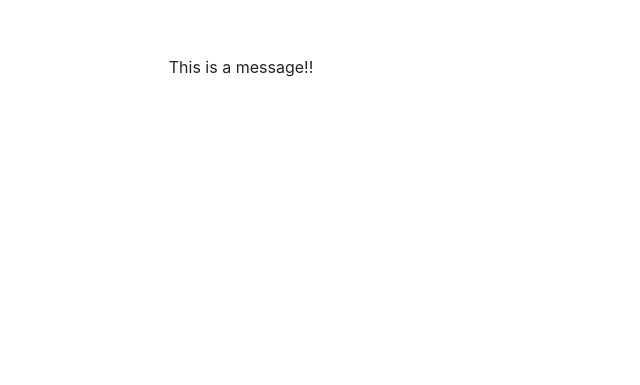
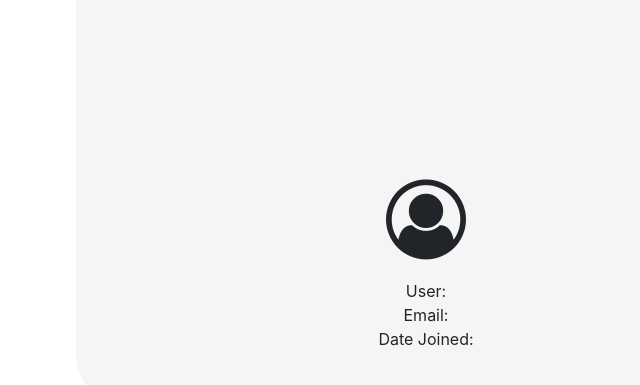
Before and after one commit to lykamarcelino/team05_unr_react_app, a React (Create React App) app: page /user in a window 1280 px wide. Shown: the part 145-530 px from the top of the page, without its empty margins (424-1064 px from the left). Built offline with nearby package versions, Linux system fonts and the light colour scheme; no server answers.

Commit message:
feat: user information

```diff
--- a/src/pages/User.js
+++ b/src/pages/User.js
@@ -1,16 +1,15 @@
 import React from 'react';
 
-/*
 const newblock = {
     backgroundColor: "whitesmoke",
     borderRadius: "50px",
     display: "block",
-    width: "1200px",
-    height: "600px",
-    marginLeft: "220px",
-    marginTop: "40px",
+    width: "700px",
+    height: "500px",
+    marginLeft: "500px",
+    marginTop: "50px",
+    alignContent: "center"
 }
-*/
 
 export default class User extends React.Component {
     constructor(props) {
@@ -30,13 +29,25 @@ export default class User extends React.Component {
     }
     render() {
         const {items} = this.state;
+        let itemArray = new Array(items.length);
+        let i = 0;
+        for(var key in items){
+            itemArray[i] = items[key];
+            i = i + 1;
+        }
+
         return (
         <>
-            <div style={{textAlign: 'center', marginTop: '200px', marginLeft: '50px'}}>
-                This is a message!!
-                {items.response}
+            <div style={newblock}>
+                <div style={{textAlign: 'center', alignContent:'center', paddingTop: '200px'}}>
+                    <i className="fa fa-user-circle-o fa-5x" style={{alignContent:'center', marginTop:'20px', marginBottom: '20px'}}></i>
+                    <br></br>
+                    User: {itemArray[1]} <br></br>
+                    Email: {itemArray[4]} <br></br>
+                    Date Joined: {itemArray[5]}
+                </div>
             </div>
-        </>
+            </>
         );
     }
 }
```
